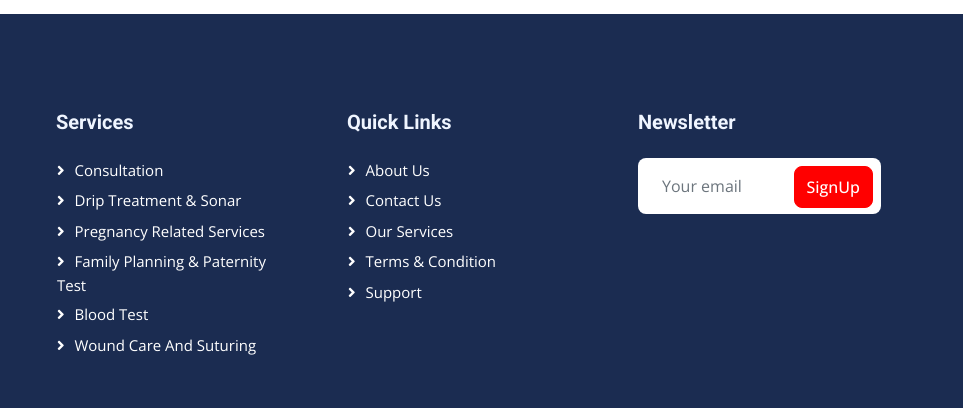
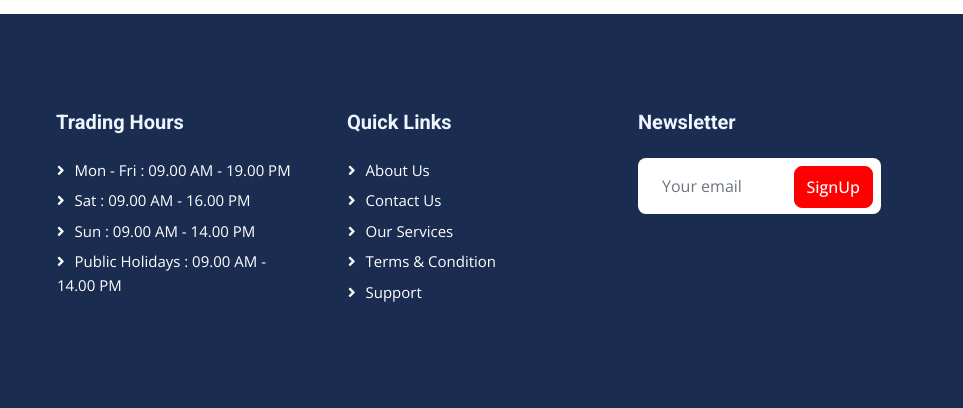
Before and after one commit to MRKWEBANE/drkgotleng.github.io, a plain HTML site: page appointment.html in a window 1280 px wide. Shown: the part 1262-1670 px from the top of the page, 317-1280 px from the left. Drawn offline with nearby package versions, Linux system fonts and the light colour scheme.

Commit message:
Update appointment.html

```diff
--- a/appointment.html
+++ b/appointment.html
@@ -215,13 +215,11 @@
                     </div>
                 </div>
                 <div class="col-lg-3 col-md-6">
-                    <h5 class="text-light mb-4">Services</h5>
-                    <a class="btn btn-link" href="">Consultation</a>
-                    <a class="btn btn-link" href="">Drip treatment & Sonar</a>
-                    <a class="btn btn-link" href="">Pregnancy Related Services</a>
-                    <a class="btn btn-link" href="">Family Planning & Paternity test</a>
-                    <a class="btn btn-link" href="">Blood Test</a>
-                    <a class="btn btn-link" href="">Wound Care and Suturing</a>
+                    <h5 class="text-light mb-4">Trading Hours</h5>
+                    <a class="btn btn-link" href="">Mon - Fri : 09.00 AM - 19.00 PM</a>
+                    <a class="btn btn-link" href="">Sat : 09.00 AM - 16.00 PM</a>
+                    <a class="btn btn-link" href="">Sun : 09.00 AM - 14.00 PM</a>
+                    <a class="btn btn-link" href="">Public Holidays : 09.00 AM - 14.00 PM</a>
                 </div>
                 <div class="col-lg-3 col-md-6">
                     <h5 class="text-light mb-4">Quick Links</h5>
```
